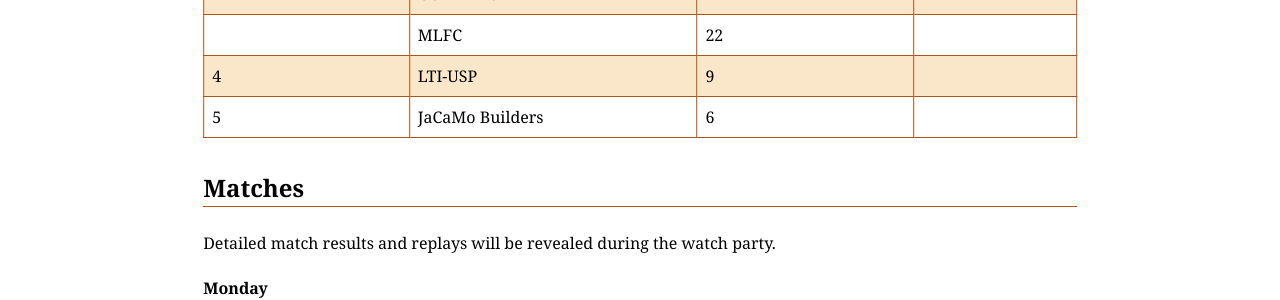
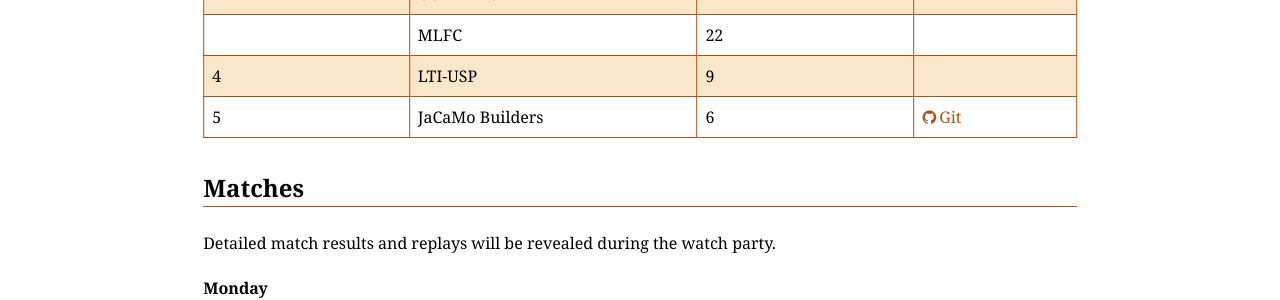
Before and after one commit to agentcontest/agentcontest.github.io, a Jekyll site: the page built from 2020/index.md, in a window 1280 px wide and 900 px high, scrolled down 1065 px. Shown: the part 154-454 px from the top of the window. Built offline with Jekyll 4.4.1, drawn with Linux system fonts in a browser that asks for light colours.

Commit message:
link JaCaMo Builders source

```diff
--- a/2020/index.md
+++ b/2020/index.md
@@ -28,7 +28,7 @@ Placement | Team | Total Score | Sources
 2 | GOAL-DTU | 22 |
   | MLFC | 22 |
 4 | LTI-USP | 9 |
-5 | JaCaMo Builders | 6 |
+5 | JaCaMo Builders | 6 | [Git](https://github.com/jacamo-lang/mapc2020)
 
 ### Matches
 
```
